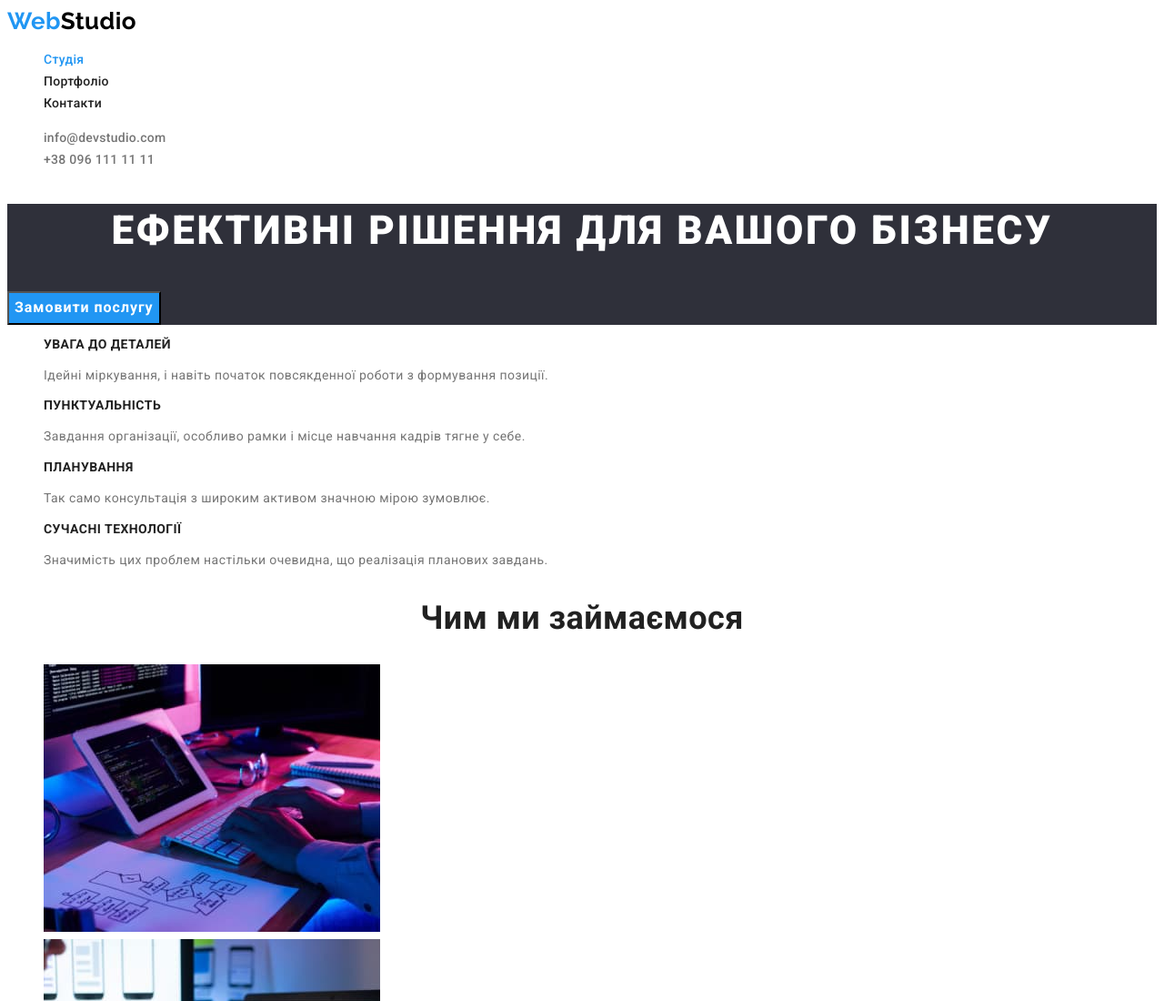
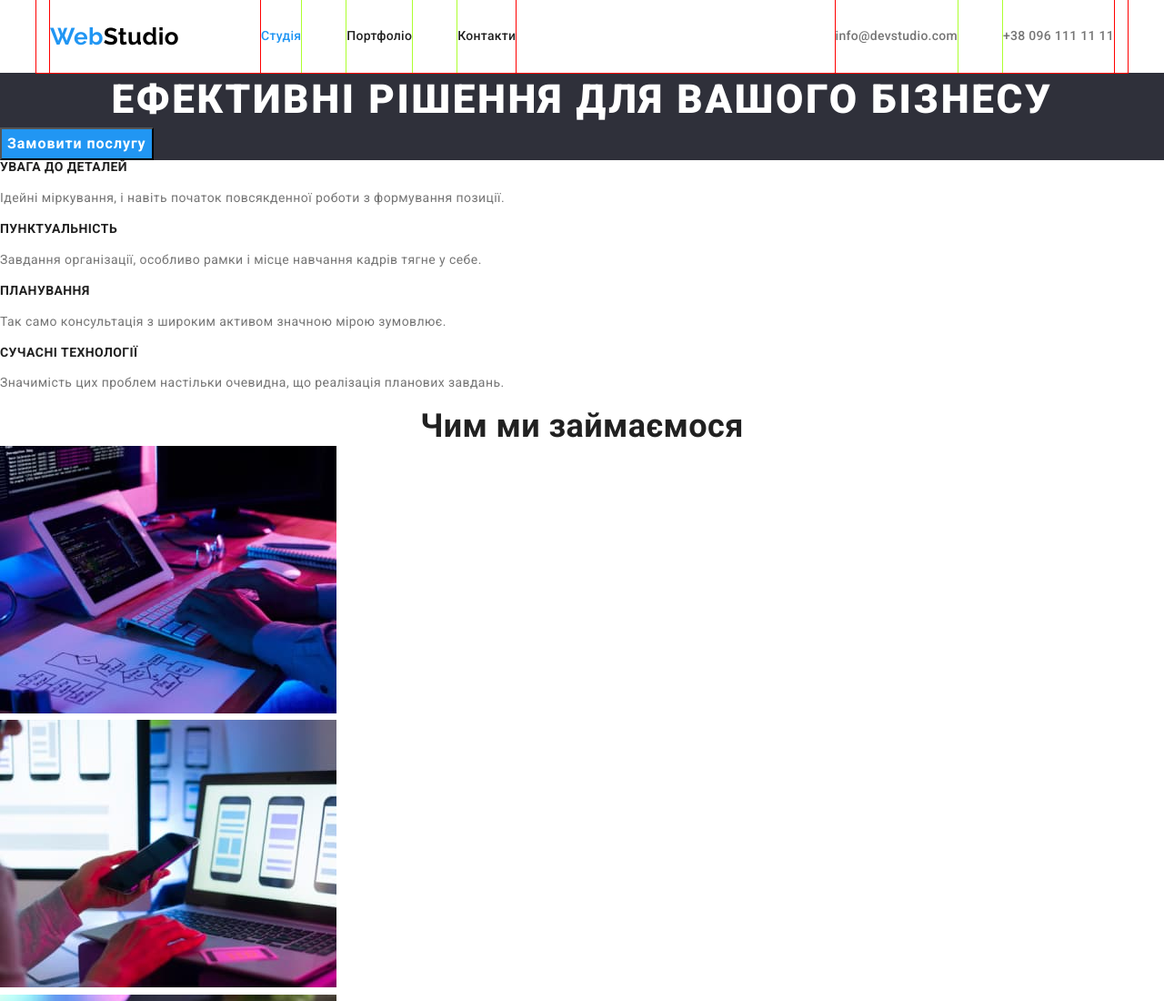
Before and after one commit to Deadpromise/goit-markup-hw-03, a plain HTML site: page index.html in a window 1280 px wide. Shown: the top 1100 px of the page at 91% size. Drawn offline with nearby package versions, Linux system fonts and the light colour scheme.

Commit message:
header done

```diff
--- a/css/styles.css
+++ b/css/styles.css
@@ -19,7 +19,32 @@ body {
 	color: var(--main-color);
 	background-color: var(--main-background-color);
 }
+h1, h2, h3, h5, h5, h6 {
+	margin: 0;
+}
+.list {
+	list-style: none;
+	padding: 0;
+	margin: 0;
+}
+.link {
+	text-decoration: none;
+}
+.container {
+	display: flex;
+	width: 1200px;
+	padding-left: 15px;
+	padding-right: 15px;
+	margin-left: auto;
+	margin-right: auto;
+	outline: 1px solid red;
+}
 /* header */
+.head-nav {
+	justify-content: space-between;
+	align-items: center;
+
+}
 /* Logo */
 .logo {
 	font-family: "Raleway", sans-serif;
@@ -33,20 +58,41 @@ body {
 	color: var(--accent-color);
 }
 /* navigation */
-.list {
-	list-style: none;
+.nav-container {
+	display: flex;
+	align-items: center;
+
+	outline: 1px solid red;
 }
-.link {
-	text-decoration: none;
+.nav-list {
+	display: flex;
+	align-items: center;
+	margin-left: 90px;
+
+	outline: 1px solid red;
+}
+
+.nav-item {
+	margin-left: 50px;
+}
+.nav-item:first-child {
+	margin-left: 0;
 }
 
 .nav-link {
+	display: block;
+	padding: 32px 0;
+
 	font-weight: 500;
 	font-size: 14px;
 	line-height: 1.14;
 	letter-spacing: 0.02em;
 	color: var(--header-color);
+
+	outline: 1px solid greenyellow;
 }
+
+
 .current {
 	color: var(--accent-color);
 }
--- a/index.html
+++ b/index.html
@@ -11,22 +11,30 @@
 			href="https://fonts.googleapis.com/css2?family=Raleway:wght@700&family=Roboto:wght@400;500;700;900&display=swap"
 			rel="stylesheet"
 		/>
+		<link
+			rel="stylesheet"
+			href="https://cdnjs.cloudflare.com/ajax/libs/modern-normalize/1.1.0/modern-normalize.min.css"
+		/>
 		<link rel="stylesheet" href="./css/styles.css" />
 	</head>
 	<body>
 		<header>
-			<nav>
-				<a href="./index.html" lang="en" class="logo"><span class="logo-accent">Web</span>Studio</a>
-				<ul class="list">
-					<li><a href="" class="link nav-link current">Студія</a></li>
-					<li><a href="./portfolio.html" class="link nav-link">Портфоліо</a></li>
-					<li><a href="" class="link nav-link">Контакти</a></li>
+			<div class="container head-nav"
+				><nav class="nav-container">
+					<a href="./index.html" lang="en" class="logo"><span class="logo-accent">Web</span>Studio</a>
+					<ul class="list nav-list">
+						<li class="nav-item"><a href="" class="link nav-link current">Студія</a></li>
+						<li class="nav-item"><a href="./portfolio.html" class="link nav-link">Портфоліо</a></li>
+						<li class="nav-item"><a href="" class="link nav-link">Контакти</a></li>
+					</ul>
+				</nav>
+				<ul class="list nav-container">
+					<li class="nav-item"
+						><a href="mailto:info@devstudio.com" class="link nav-link contact-link">info@devstudio.com</a></li
+					>
+					<li class="nav-item"><a href="tel:+380961111111" class="link nav-link contact-link">+38 096 111 11 11</a></li>
 				</ul>
-			</nav>
-			<ul class="list">
-				<li><a href="mailto:info@devstudio.com" class="link nav-link contact-link">info@devstudio.com</a></li>
-				<li><a href="tel:+380961111111" class="link nav-link contact-link">+38 096 111 11 11</a></li>
-			</ul>
+			</div>
 		</header>
 		<main>
 			<!-- Hero section -->
```
Also changed, not shown: portfolio.html (+4 -0 lines).
